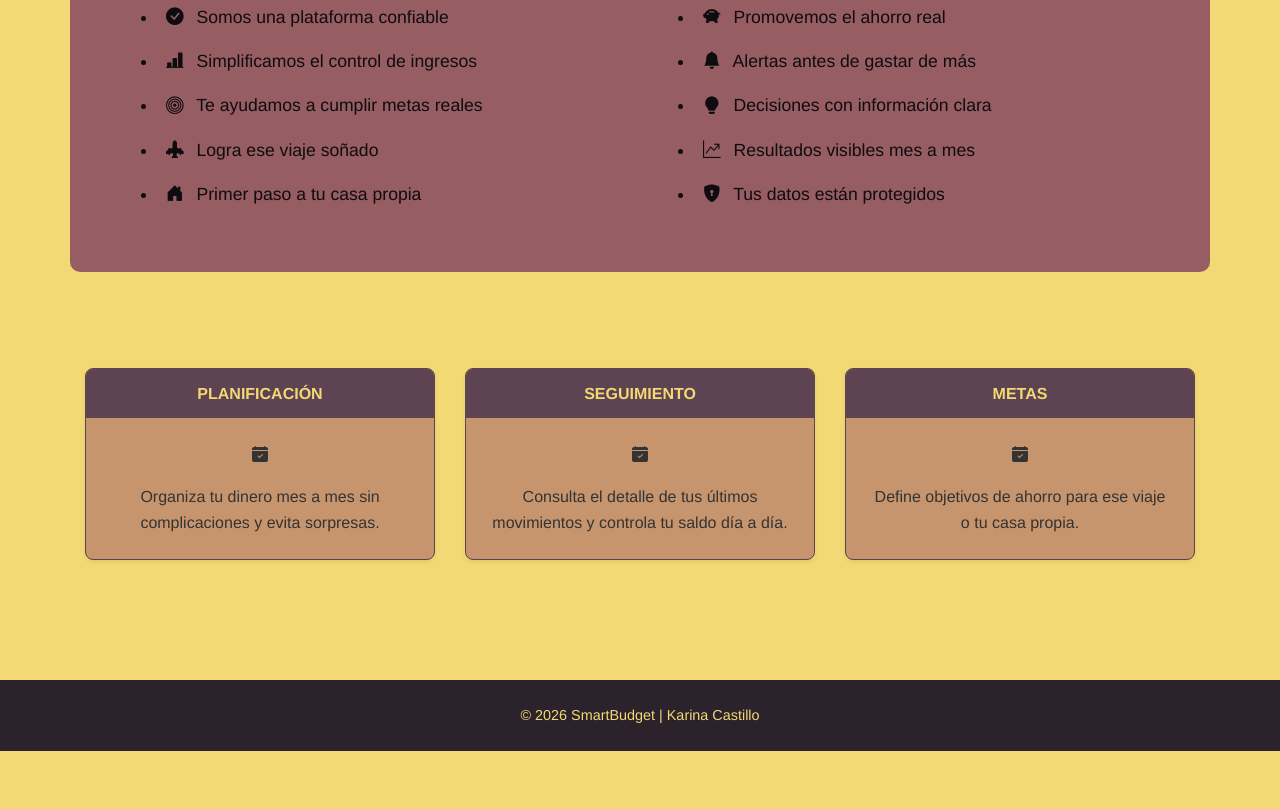
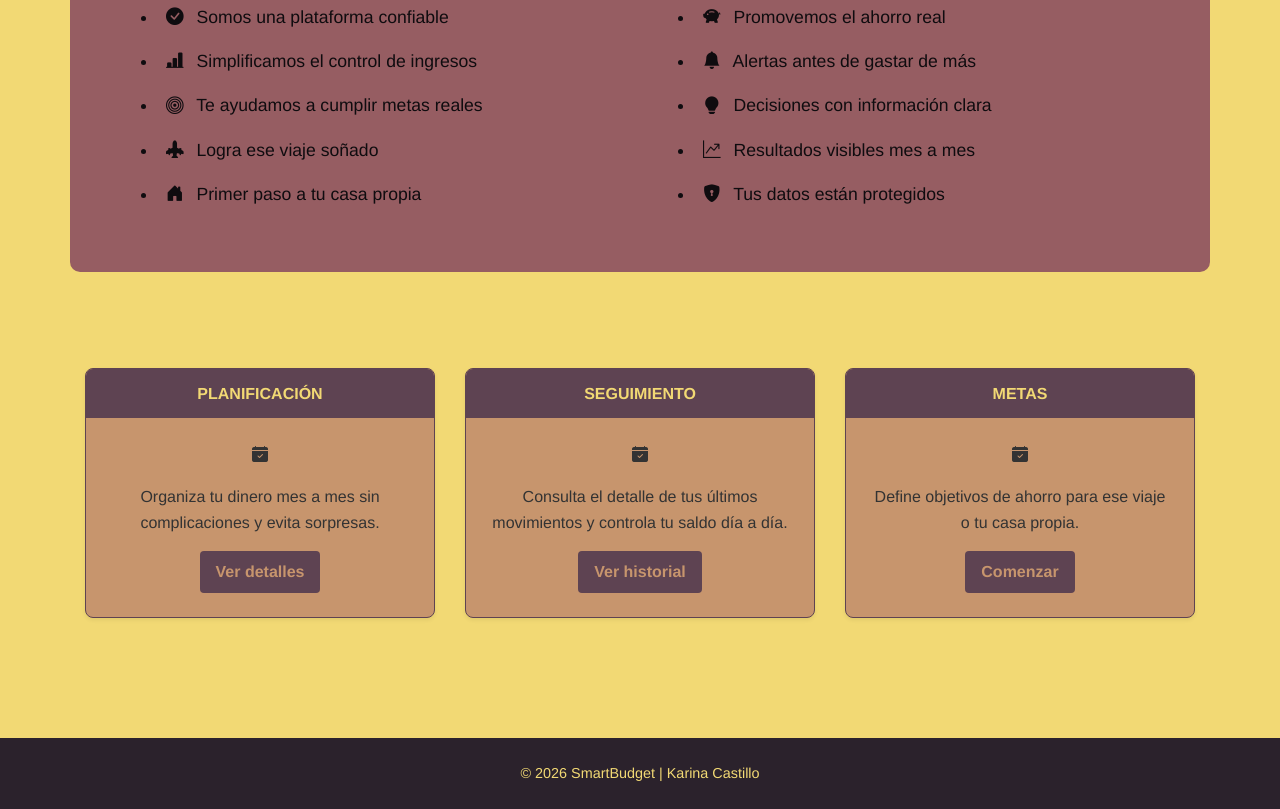
Before and after one commit to kacastilloch/Proyecto-SmartBudget, a website: page index.html in a window 1280 px wide. Shown: the part 893-1702 px from the top of the page. Before the commit the page ends 1644 px from the top, so only its background shows below. Drawn offline with nearby package versions, Linux system fonts and the light colour scheme.

Commit message:
integración de botones en cards

```diff
--- a/index.html
+++ b/index.html
@@ -93,6 +93,7 @@
                             <div class="contenedor-icono mb-3"><i class="bi bi-calendar-check-fill"></i></div>
                             <p class="card-text text-center">Organiza tu dinero mes a mes sin complicaciones y evita
                                 sorpresas.</p>
+                                <a href="menu.html#ingresosMensuales" class="btn-accion mt-auto">Ver detalles</a>
                             </div>
                     </article>
                 </div>
@@ -103,6 +104,7 @@
                             <div class="contenedor-icono mb-3"><i class="bi bi-calendar-check-fill"></i></div>
                             <p class="card-text text-center">Consulta el detalle de tus últimos movimientos y
                                  controla tu saldo día a día.</p>
+                                 <a href="menu.html#historial" class="btn-accion mt-auto">Ver historial</a>
                             </div>
                     </article>
                 </div>
@@ -112,9 +114,11 @@
                         <div class="card-body d-flex flex-column align-items-center">
                             <div class="contenedor-icono mb-3"><i class="bi bi-calendar-check-fill"></i></div>
                             <p class="card-text text-center">Define objetivos de ahorro para ese viaje o tu casa propia.</p>
+                            <a href="menu.html#metas" class="btn-accion mt-auto">Comenzar</a>
                             </div>
                     </article>
                 </div>
+            </div>
     </main>
     <footer class="fondo-pie-personalizado text-white text-center py-4">
         <div class="container">
```
